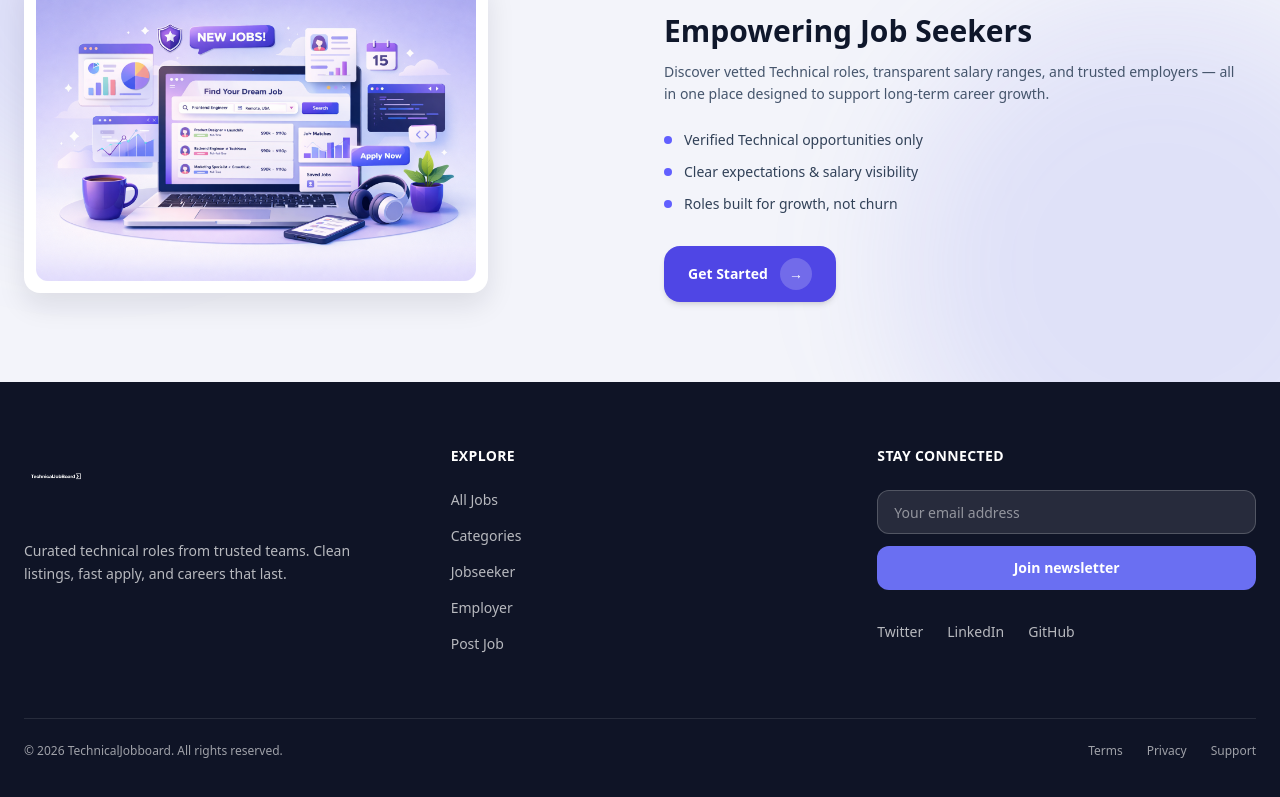
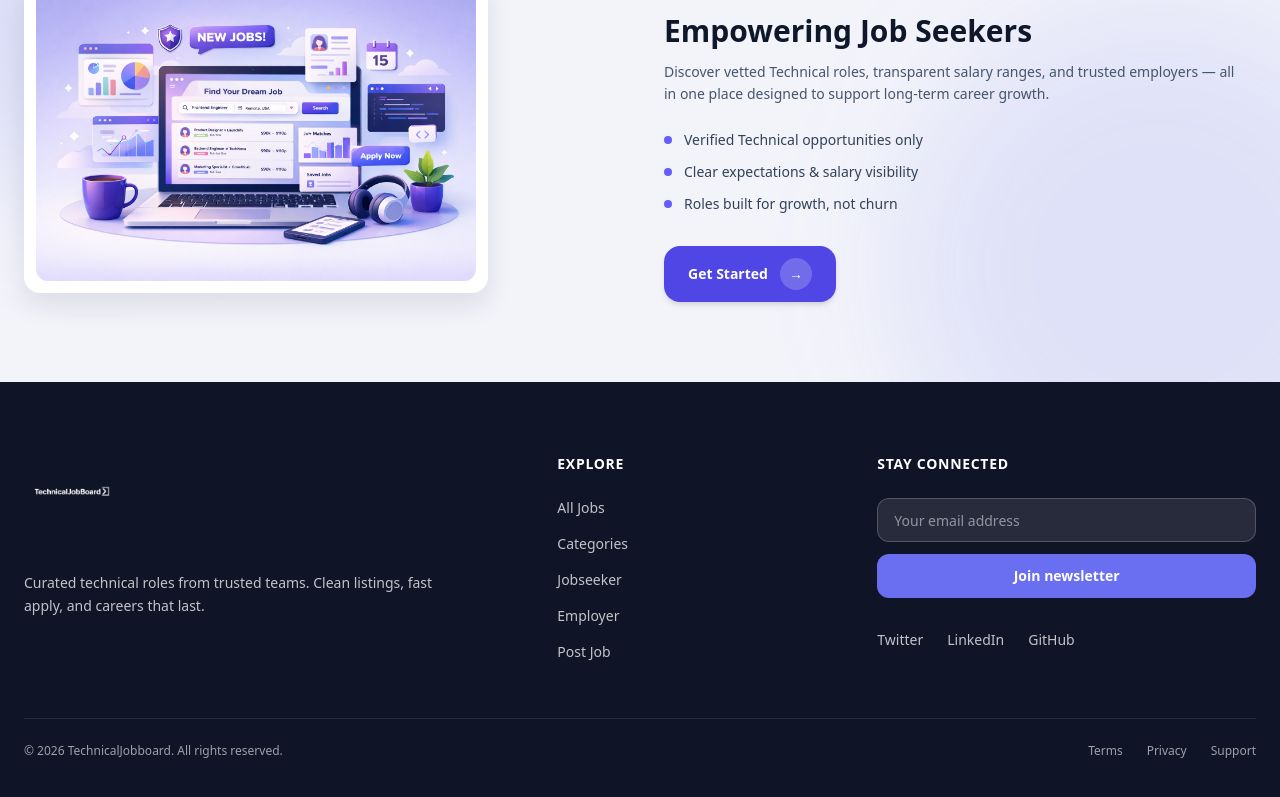
Before and after one commit to adebisidolapo/technicaljobboard, a Next.js app: page / in a window 1280 px wide. Shown: the part 2285-3082 px from the top of the page. Built offline with nearby package versions, Linux system fonts and the light colour scheme; no server answers; the database is empty.

Commit message:
update fotter

```diff
--- a/components/Footer.tsx
+++ b/components/Footer.tsx
@@ -1,5 +1,4 @@
 import Link from "next/link";
-import Image from "next/image";
 import NewsletterForm from "@/components/NewsletterForm";
 
 export default function Footer() {
@@ -8,32 +7,32 @@ export default function Footer() {
   return (
     <footer className="bg-[#0F1426] text-white">
       <div className="max-w-7xl mx-auto px-6 py-16">
-        <div className="grid md:grid-cols-3 gap-12 items-start">
+        {/* TOP GRID */}
+        <div className="grid grid-cols-1 md:grid-cols-12 gap-12 items-start">
           {/* BRAND */}
-          <div>
-            <Link href="/" className="inline-block">
-              <Image
+          <div className="md:col-span-5">
+            <Link href="/" className="inline-flex items-center">
+              {/* Use plain img so sizing is 100% predictable */}
+              <img
                 src="/logo.png"
                 alt="TechnicalJobboard"
-                width={220}
-                height={80}
-                className="h-16 w-auto object-contain"
+                className="h-20 md:h-24 w-auto object-contain"
               />
             </Link>
 
-            <p className="mt-6 text-sm text-white/70 leading-relaxed max-w-sm">
-              Curated technical roles from trusted teams.
-              Clean listings, fast apply, and careers that last.
+            <p className="mt-6 text-sm text-white/75 leading-relaxed max-w-md">
+              Curated technical roles from trusted teams. Clean listings, fast apply,
+              and careers that last.
             </p>
           </div>
 
           {/* LINKS */}
-          <div>
-            <h3 className="text-sm font-semibold mb-6 tracking-wide uppercase">
+          <div className="md:col-span-3 md:pt-2">
+            <h3 className="text-sm font-extrabold tracking-wider uppercase text-white">
               Explore
             </h3>
 
-            <ul className="space-y-4 text-sm text-white/70">
+            <ul className="mt-6 space-y-4 text-sm text-white/75">
               <li>
                 <Link href="/all-jobs" className="hover:text-white transition">
                   All Jobs
@@ -62,15 +61,17 @@ export default function Footer() {
             </ul>
           </div>
 
-          {/* CONNECT */}
-          <div>
-            <h3 className="text-sm font-semibold mb-6 tracking-wide uppercase">
-              Stay Connected
+          {/* NEWSLETTER */}
+          <div className="md:col-span-4 md:pt-2">
+            <h3 className="text-sm font-extrabold tracking-wider uppercase text-white">
+              Stay connected
             </h3>
 
-            <NewsletterForm />
+            <div className="mt-6">
+              <NewsletterForm />
+            </div>
 
-            <div className="mt-8 flex gap-6 text-sm text-white/70">
+            <div className="mt-8 flex flex-wrap gap-x-6 gap-y-3 text-sm text-white/75">
               <a href="#" className="hover:text-white transition">
                 Twitter
               </a>
@@ -84,10 +85,14 @@ export default function Footer() {
           </div>
         </div>
 
-        <div className="mt-16 border-t border-white/10 pt-6 flex flex-col md:flex-row items-center justify-between text-xs text-white/60 gap-4">
+        {/* DIVIDER */}
+        <div className="mt-14 h-px bg-white/10" />
+
+        {/* BOTTOM BAR */}
+        <div className="mt-6 flex flex-col md:flex-row items-center justify-between gap-4 text-xs text-white/60">
           <p>© {year} TechnicalJobboard. All rights reserved.</p>
 
-          <div className="flex gap-6">
+          <div className="flex items-center gap-6">
             <a href="#" className="hover:text-white transition">
               Terms
             </a>
```
